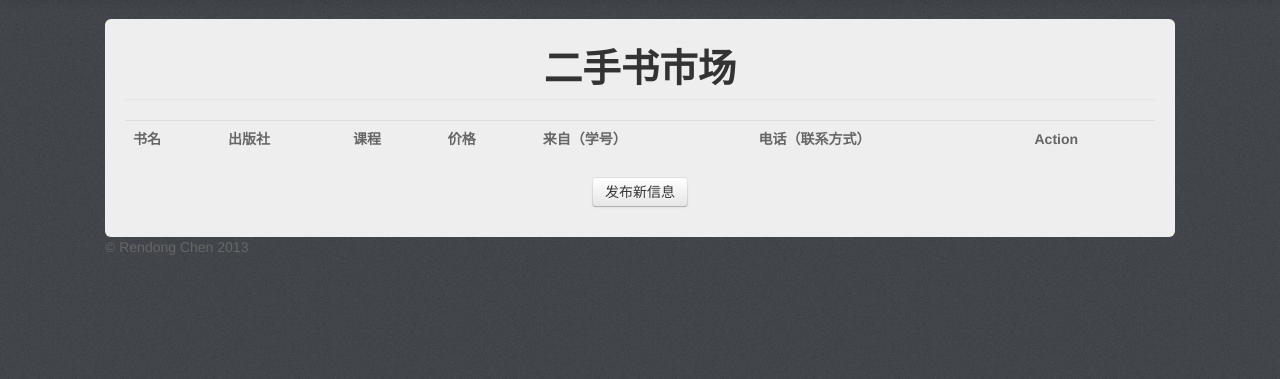
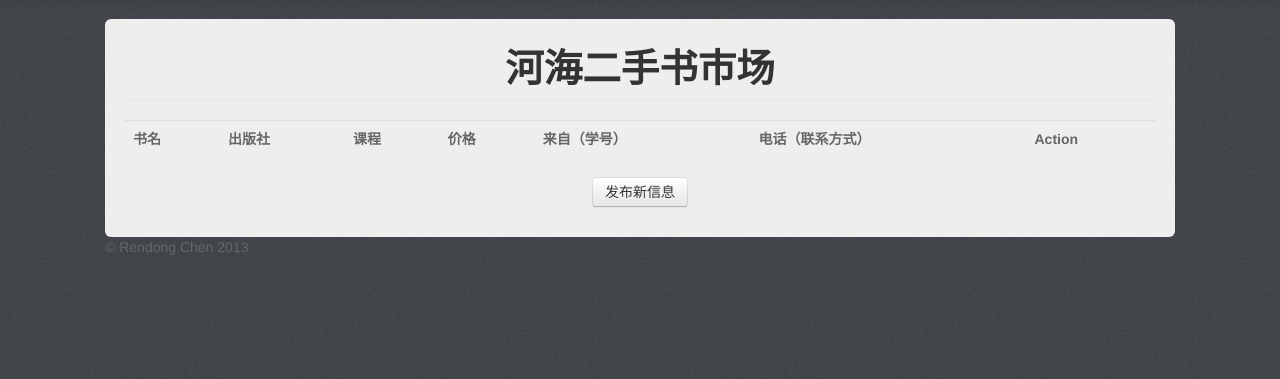
Before and after one commit to RyanCccc/PurdueCourseSeats, a Django app: page /used_book/ in a window 1280 px wide. Shown: the part 41-420 px from the top of the page. Run offline with Django 3.2, Linux system fonts and the light colour scheme; data that the repository does not hold is empty; parts of the project's set-up code (start-up, migrations or seed data) failed here and were passed over; some libraries are stand-ins or nearby versions.

Commit message:
Tweaked used book view name

```diff
--- a/templates/used_book_view.html
+++ b/templates/used_book_view.html
@@ -8,7 +8,7 @@
 {% block content %}
 <div class="unit">
     <legend><h1 class="pull-center">
-            二手书市场
+            河海二手书市场
     </h1></legend>
     <table class="table table-hover">
         <tr>
```
